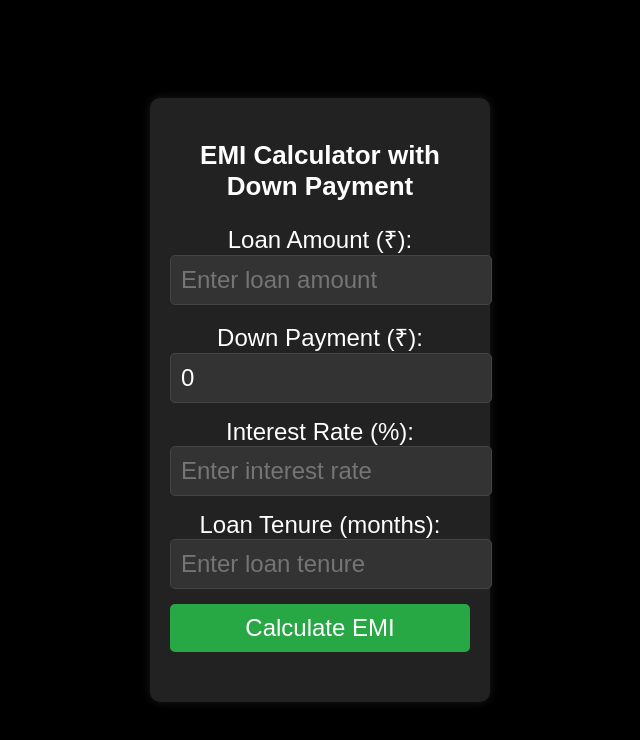
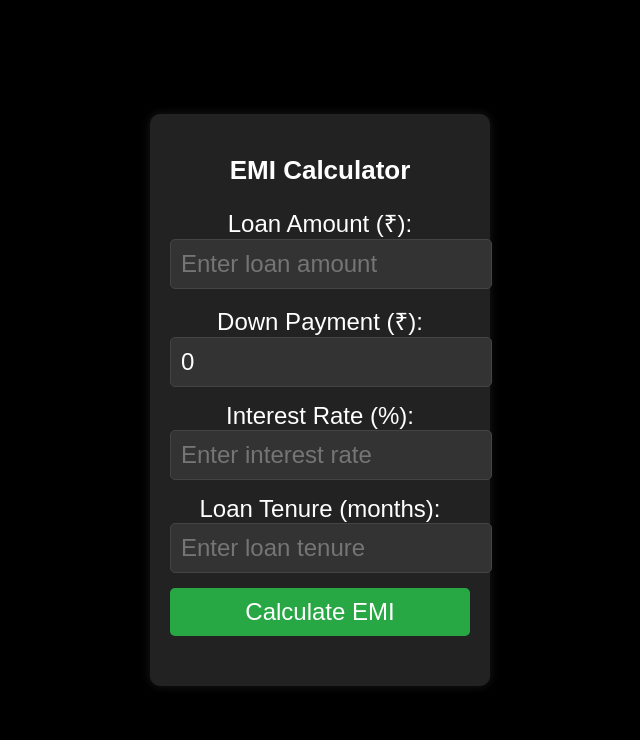
Before and after one commit to JayantaDal/Jayanta-EMI-Calculator, a plain HTML site: page index.html in a window 1280 px wide. Shown: the whole page, without its empty margins (320-960 px from the left). Drawn offline with Linux system fonts and the light colour scheme.

Commit message:
Update index.html

```diff
--- a/index.html
+++ b/index.html
@@ -3,7 +3,7 @@
 <head>
     <meta charset="UTF-8">
     <meta name="viewport" content="width=device-width, initial-scale=1.0">
-    <title>EMI Calculator with Down Payment</title>
+    <title>EMI Calculator</title>
     <style>
         /* Set the body to fit a mobile screen (6.70 inches) */
         body {
@@ -76,7 +76,7 @@
 <body>
 
     <div class="calculator" id="calculator">
-        <h2>EMI Calculator with Down Payment</h2>
+        <h2>EMI Calculator</h2>
         <label for="loanAmount">Loan Amount (₹):</label>
         <input type="number" id="loanAmount" placeholder="Enter loan amount">
 
```
